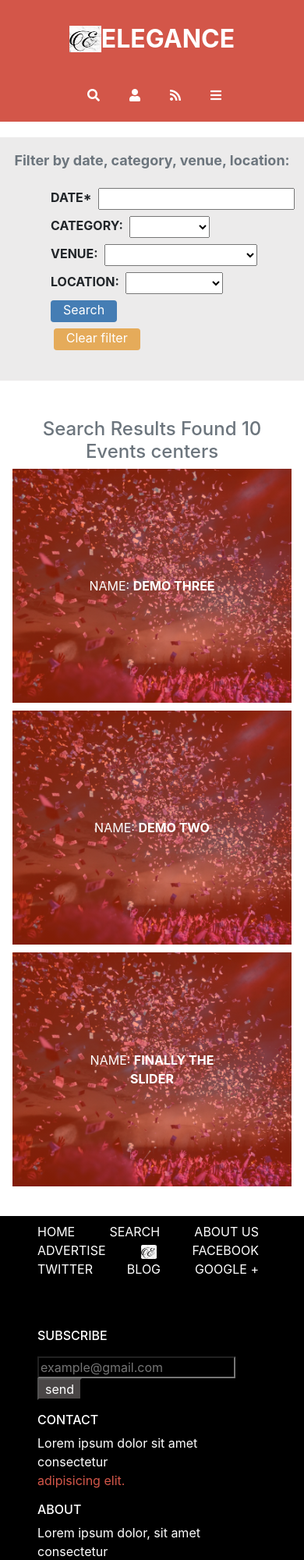
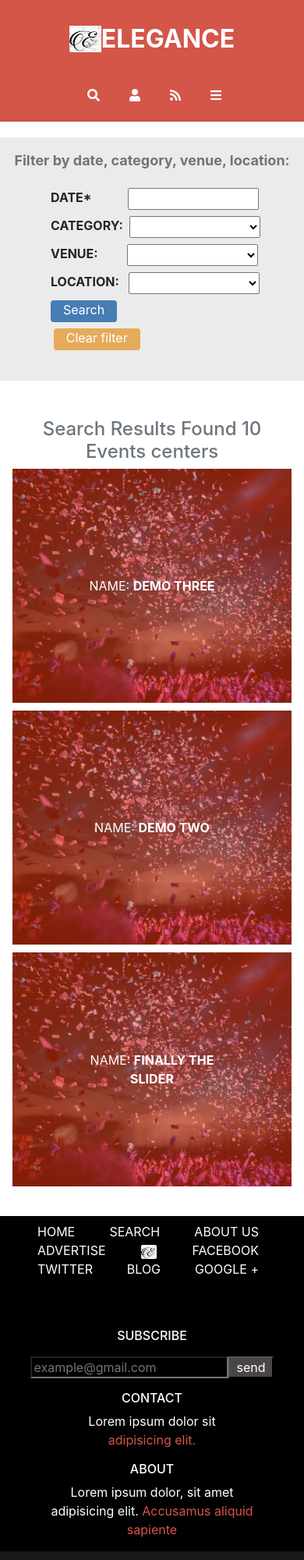
Before and after one commit to GraceOyiza/Capstone-project, a website: page search.html in a window 390 px wide. Shown: the top 2000 px of the page at 78% size. Drawn offline with nearby package versions, Linux system fonts and the light colour scheme; some icons are missing.

Commit message:
All changes committed

```diff
--- a/search.css
+++ b/search.css
@@ -73,6 +73,25 @@ a:hover {
 
 .negative-padding {
   margin-bottom: 3px;
+}
+
+.date-input {
+  margin-left: 38px;
+  width: 60%;
+}
+
+.input-level {
+  margin-left: 29px;
+  width: 60%;
+}
+
+.input-location {
+  margin-left: 4px;
+  width: 60%;
+}
+
+.input-country {
+  width: 60%;
 }
 
 .search-button {
@@ -200,4 +219,14 @@ a:hover {
     width: 30px;
     height: 30px;
   }
+
+  .date-input {
+    width: 100%;
+  }
+
+  .input-country,
+  .input-location,
+  .input-level {
+    width: 100%;
+  }
 }
--- a/search.html
+++ b/search.html
@@ -12,7 +12,7 @@
     <div class="wrapper">
       <!-- navigation -->
      <nav>
-        <div class="navigation bg-bright-red text-white container   align-items-center">
+      <div class="navigation bg-bright-red text-white container   align-items-center d-md-flex justify-content-between px-md-4">
         <a href="index.html">
          <div class="d-flex justify-content-center navigation-main align-items-center p-3">
          <img  class="logo"    src="image/crop-white.jpg" alt="">
@@ -20,16 +20,16 @@
          </div>
         </a>
          <ul class=" nav-info list-unstyled d-flex justify-content-center mt-4 mr-3 align-items-center">
-             <li class="d-flex align-items-center"><i class="fa fa-search pr-2"></i><a class="d-none d-md-block">EVENTS</a></li>
+           <li class="d-flex align-items-center"><i class="fa fa-search pr-2"></i><a class="d-none d-lg-block">EVENTS</a></li>
           <li class="d-flex align-items-center" ><i class="fa fa-user pr-2"></i>
-            <a class="d-none d-md-block">ABOUT</a></li>
+          <a class="d-none d-lg-block">ABOUT</a></li>
           <li class="d-flex align-items-center"><i class="fa fa-rss pr-2"></i>
-            <a class="d-none d-md-block">BLOGS</a></li>
-            <li class="d-flex align-items-center"><i class="fa fa-bars pr-2"></i><a class="d-none d-md-block">MORE</a></li>
+          <a class="d-none d-lg-block">BLOGS</a></li>
+          <li class="d-flex align-items-center"><i class="fa fa-bars pr-2"></i><a class="d-none d-lg-block">MORE</a></li>
          </ul>
        </div>
 </nav>
-    </div>
+
 
     <main>
         <div class="main-container">
@@ -39,12 +39,12 @@
                 <ul class="d-flex flex-column flex-lg-row list-unstyled justify-content-center font-weight-bold pt-3 text-lg-left align-items-lg-end">
                    <li class="d-flex d-lg-block mb-2">
                    <p class="negative-padding mr-2">DATE*</p>
-                   <input type="text" name="date" >
+                   <input type="text" name="date" class="date-input ml-lg-0">
                    </li>
 
                    <li class="d-flex d-lg-block mb-2">
                    <p class="negative-padding mr-2">CATEGORY:</p>
-                   <select id="category" class="input-country pb-1">
+                   <select id="category" class="input-country pb-1 ml-lg-0 ">
                      <option value="volvo" label=" "> </option>
                      <option value="volvo">Art</option>
                      <option value="saab">Business</option>
@@ -56,7 +56,7 @@
 
                    <li class="d-flex d-lg-block mb-2">
                      <p class="negative-padding mr-2">VENUE:</p>
-                     <select id="venue" class="input-level pb-1">
+                     <select id="venue" class="input-level pb-1 ml-lg-0 ">
                       <option value="volvo" label=" "></option>
                       <option value="saab">Eko Convention Center</option>
                       <option value="opel">JOGOR Center</option>
@@ -66,7 +66,7 @@
 
                    <li class="d-flex d-lg-block mb-2">
                      <p class="negative-padding mr-2">LOCATION:</p>
-                     <select id="location" class="input-location pb-1">
+                     <select id="location" class="input-location pb-1 ml-lg-0 ">
                        <option value="location" label=" "></option>
                        <option value="saab">Lagos</option>
                        <option value="opel">Ibadan</option>
@@ -113,8 +113,9 @@
         </div>
     </main>
 
+
     <!-- footer -->
-    <footer class="mt-5 ">
+    <footer class="mt-5">
       <div class="main-footer px-5 pt-2">
         <div class="footer-details">
           <ul class="list-unstyled d-flex flex-sm-wrap flex-wrap-none justify-content-between">
@@ -130,26 +131,29 @@
            </ul>
         </div>
 
-        <div class="footer-info text-white pt-5 pb-3">
-          <ul class="list-unstyled d-md-flex justify-content-between mb-0">
+        <div class="footer-info text-white pt-5 pb-3 text-center">
+          <ul class="list-unstyled d-md-flex  mb-0 justify-content-between">
             <li class="">
             <div class="subscribe mb-3">
             <h6 class="pb-2">SUBSCRIBE</h6>
-            <input type="text" name="email" placeholder="example@gmail.com" class="footer-info-input"><button class=" footer-info-send-button text-white" type="button">send</button>
+              <div class="d-flex justify-content-center">
+                <input type="text" name="email" placeholder="example@gmail.com" class="footer-info-input">
+                <button class=" footer-info-send-button text-white" type="button">send</button>
+              </div>
             </div>
             </li>
 
             <li>
             <div class="contact ml-md-4">
             <h6 class="pb-sm-2">CONTACT</h6>
-            <p>Lorem ipsum dolor sit amet consectetur<br> <span class="text-bright-red">adipisicing elit.</span>  </p>
+            <p>Lorem ipsum dolor sit<br> <span class="text-bright-red">adipisicing elit.</span>  </p>
            </div>
            </li>
 
            <li>
-           <div class="contact ml-md-3">
+           <div class="contact ml-md-4">
            <h6 class="pb-sm-2">ABOUT</h6>
-           <p class="mb-0">Lorem ipsum dolor, sit amet consectetur<br> adipisicing elit. Reprehenderit voluptatem tempora temporibus<br> ex nihil. <span class="text-bright-red">  Accusamus aliquid sapiente</span> </p>
+           <p class="mb-0">Lorem ipsum dolor, sit amet<br> adipisicing elit. <span class="text-bright-red">  Accusamus aliquid sapiente</span> </p>
            </div>
            </li>
        </ul>
@@ -167,5 +171,6 @@
         </div>
        </div>
    </footer>
+  </div>
 </body>
 </html>
```
Also changed, not shown: details.html (+15 -13 lines), index.html (+14 -11 lines). Lines whose indentation alone changed are shown as unchanged.
